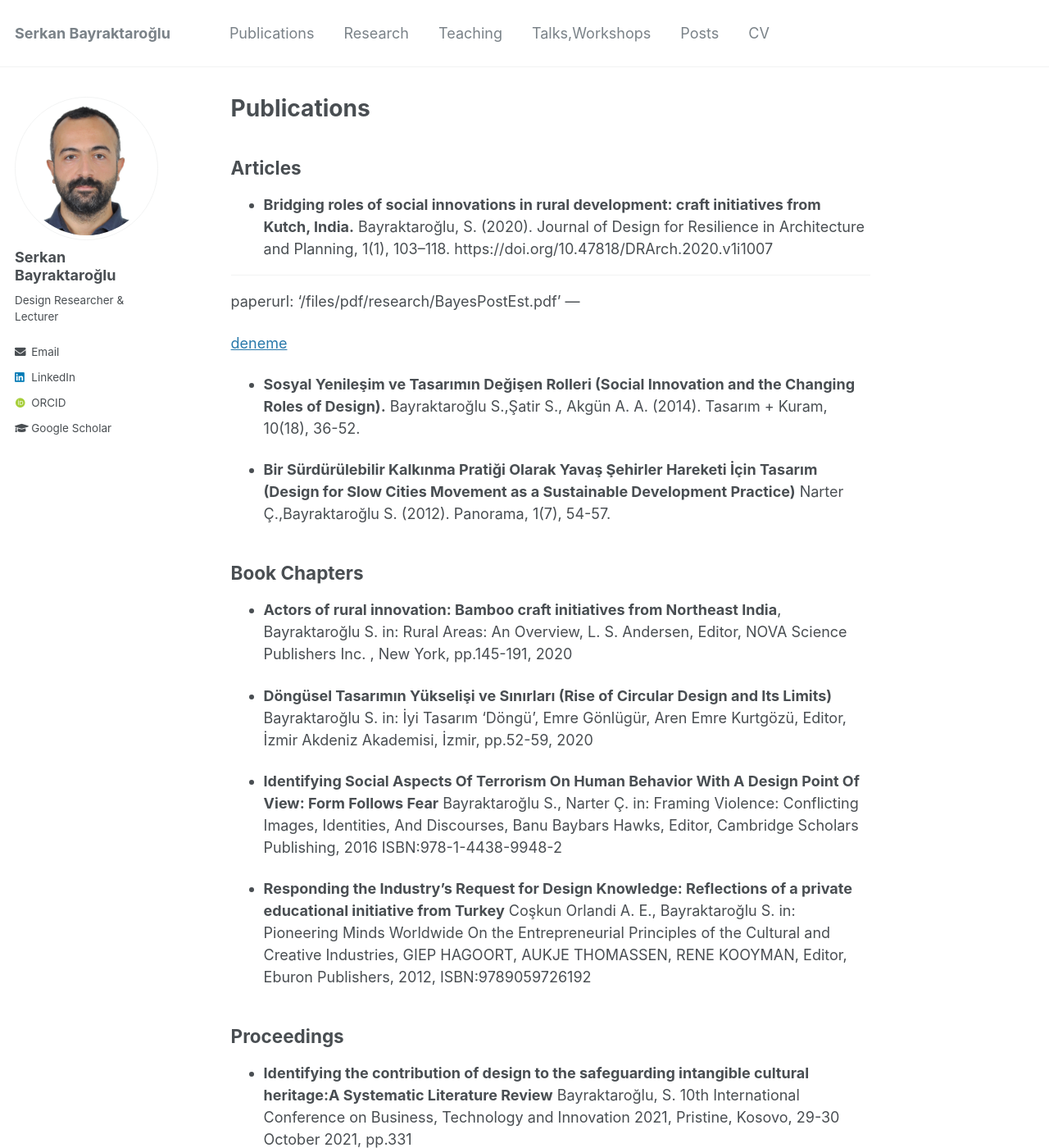
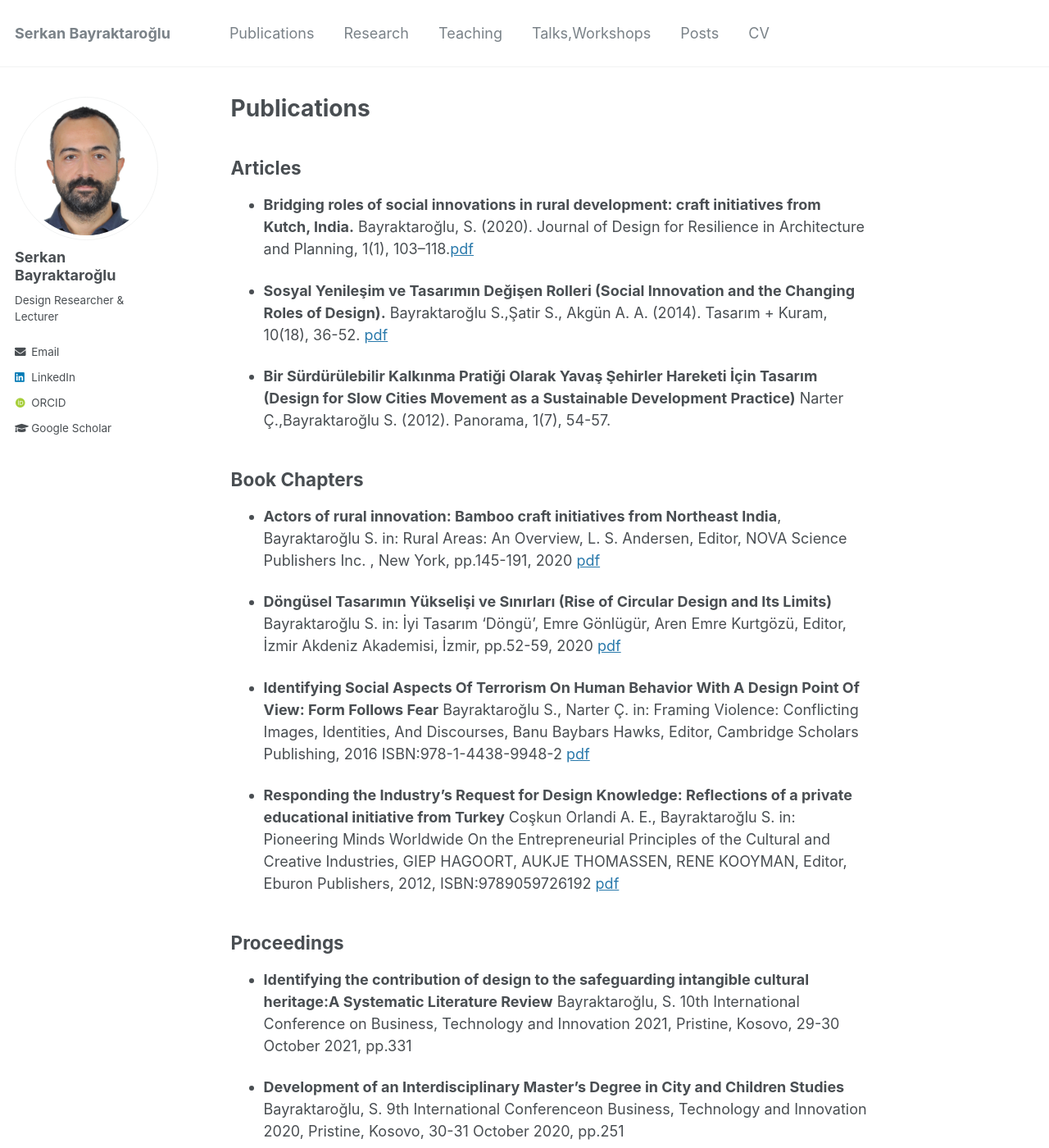
Before and after one commit to serkanbayraktaroglu/serkanbayraktaroglu.github.io, a Jekyll site: the page built from _pages/publications.md, in a window 1280 px wide and 1400 px high. Shown: the whole window at 82% size. Built offline with Jekyll 4.4.1, drawn with Linux system fonts in a browser that asks for light colours; some web fonts are replaced.

Commit message:
Update publications.md

```diff
--- a/_pages/publications.md
+++ b/_pages/publications.md
@@ -20,28 +20,21 @@ author_profile: true
 
 ## Articles
 
--	**Bridging roles of social innovations in rural development: craft initiatives from Kutch, India.** Bayraktaroğlu, S. (2020). Journal of Design for Resilience in Architecture and Planning, 1(1), 103–118. https://doi.org/10.47818/DRArch.2020.v1i1007
+-	**Bridging roles of social innovations in rural development: craft initiatives from Kutch, India.** Bayraktaroğlu, S. (2020). Journal of Design for Resilience in Architecture and Planning, 1(1), 103–118.[pdf](/files/pdf/Pubpdf/A1/A1.1DRARCH.pdf)
 
----
-paperurl: '/files/pdf/research/BayesPostEst.pdf'
----
-
-[deneme](/files/pdf/research/BayesPostEst.pdf)
-
-
--	**Sosyal Yenileşim ve Tasarımın Değişen Rolleri (Social Innovation and the Changing Roles of Design).** Bayraktaroğlu S.,Şatir S., Akgün A. A. (2014). Tasarım + Kuram, 10(18), 36-52.
+-	**Sosyal Yenileşim ve Tasarımın Değişen Rolleri (Social Innovation and the Changing Roles of Design).** Bayraktaroğlu S.,Şatir S., Akgün A. A. (2014). Tasarım + Kuram, 10(18), 36-52. [pdf](/files/pdf/Pubpdf/B3a/A3a.3_tasarim_kuram1.pdf)
 
 -	**Bir Sürdürülebilir Kalkınma Pratiği Olarak Yavaş Şehirler Hareketi İçin Tasarım (Design for Slow Cities Movement as a Sustainable Development Practice)** Narter Ç.,Bayraktaroğlu S. (2012). Panorama, 1(7), 54-57.
 
 ## Book Chapters
 
--	**Actors of rural innovation: Bamboo craft initiatives from Northeast India**, Bayraktaroğlu S. in: Rural Areas: An Overview, L. S. Andersen, Editor, NOVA Science Publishers Inc. , New York, pp.145-191, 2020
+-	**Actors of rural innovation: Bamboo craft initiatives from Northeast India**, Bayraktaroğlu S. in: Rural Areas: An Overview, L. S. Andersen, Editor, NOVA Science Publishers Inc. , New York, pp.145-191, 2020 [pdf](/files/pdf/Pubpdf/A2/A2.1.1_Actors.pdf)
 
--	**Döngüsel Tasarımın Yükselişi ve Sınırları (Rise of Circular Design and Its Limits)** Bayraktaroğlu S. in: İyi Tasarım 'Döngü', Emre Gönlügür, Aren Emre Kurtgözü, Editor, İzmir Akdeniz Akademisi, İzmir, pp.52-59, 2020
+-	**Döngüsel Tasarımın Yükselişi ve Sınırları (Rise of Circular Design and Its Limits)** Bayraktaroğlu S. in: İyi Tasarım 'Döngü', Emre Gönlügür, Aren Emre Kurtgözü, Editor, İzmir Akdeniz Akademisi, İzmir, pp.52-59, 2020 [pdf](/files/pdf/Pubpdf/A2/A.2.2_FraminViolence.pdf)
 
--	**Identifying Social Aspects Of Terrorism On Human Behavior With A Design Point Of View: Form Follows Fear** Bayraktaroğlu S., Narter Ç. in: Framing Violence: Conflicting Images, Identities, And Discourses, Banu Baybars Hawks, Editor, Cambridge Scholars Publishing, 2016 ISBN:978-1-4438-9948-2
+-	**Identifying Social Aspects Of Terrorism On Human Behavior With A Design Point Of View: Form Follows Fear** Bayraktaroğlu S., Narter Ç. in: Framing Violence: Conflicting Images, Identities, And Discourses, Banu Baybars Hawks, Editor, Cambridge Scholars Publishing, 2016 ISBN:978-1-4438-9948-2 [pdf](/files/pdf/Pubpdf/A2/A.2.4_DonguselTasarim.pdf)
 
--	**Responding the Industry’s Request for Design Knowledge: Reflections of a private educational initiative from Turkey** Coşkun Orlandi A. E., Bayraktaroğlu S. in: Pioneering Minds Worldwide On the Entrepreneurial Principles of the Cultural and Creative Industries, GIEP HAGOORT, AUKJE THOMASSEN, RENE KOOYMAN, Editor, Eburon Publishers, 2012, ISBN:9789059726192
+-	**Responding the Industry’s Request for Design Knowledge: Reflections of a private educational initiative from Turkey** Coşkun Orlandi A. E., Bayraktaroğlu S. in: Pioneering Minds Worldwide On the Entrepreneurial Principles of the Cultural and Creative Industries, GIEP HAGOORT, AUKJE THOMASSEN, RENE KOOYMAN, Editor, Eburon Publishers, 2012, ISBN:9789059726192 [pdf](/files/pdf/Pubpdf/A2/A.2.3_PioneeringMinds.pdf)
 
 ## Proceedings
 
```
